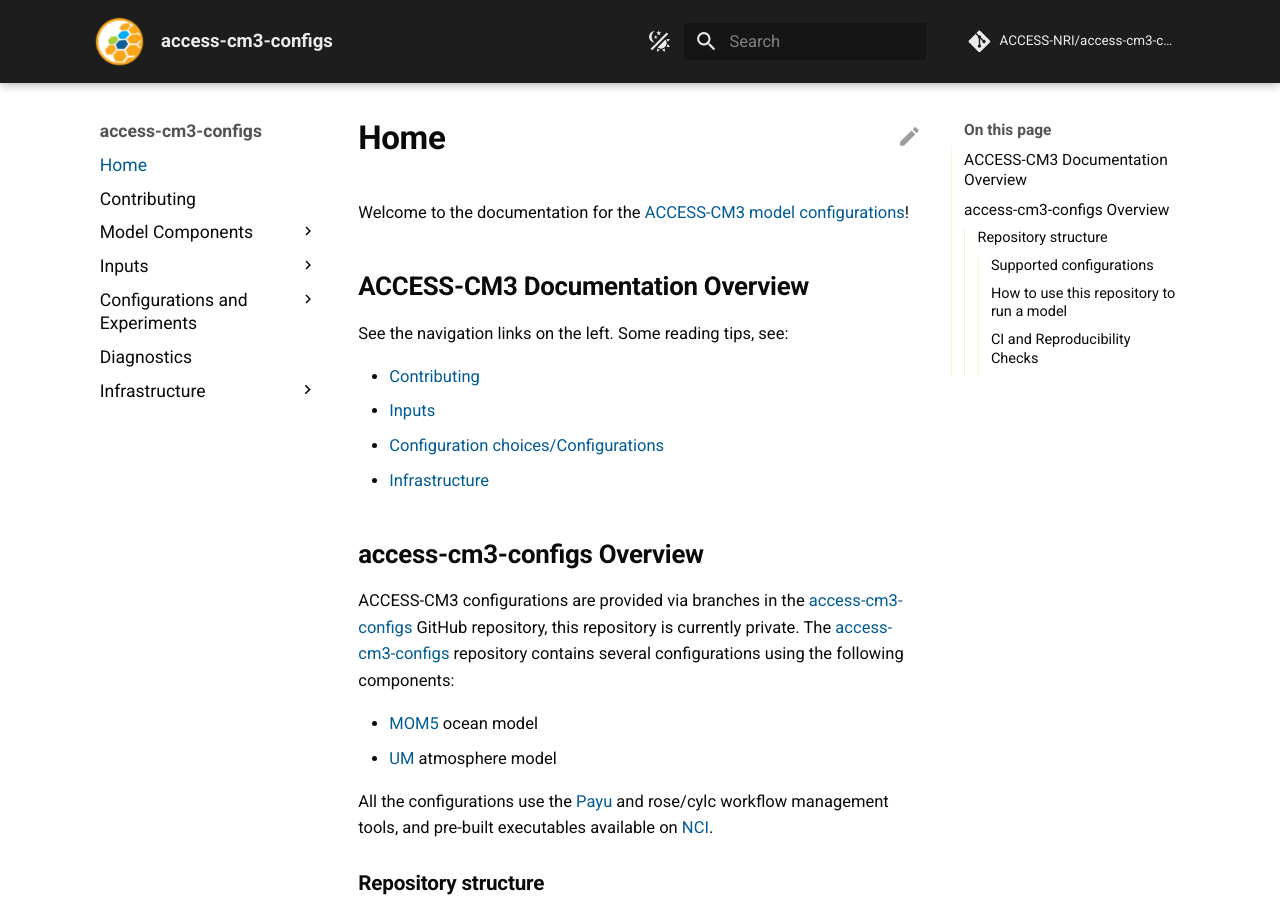
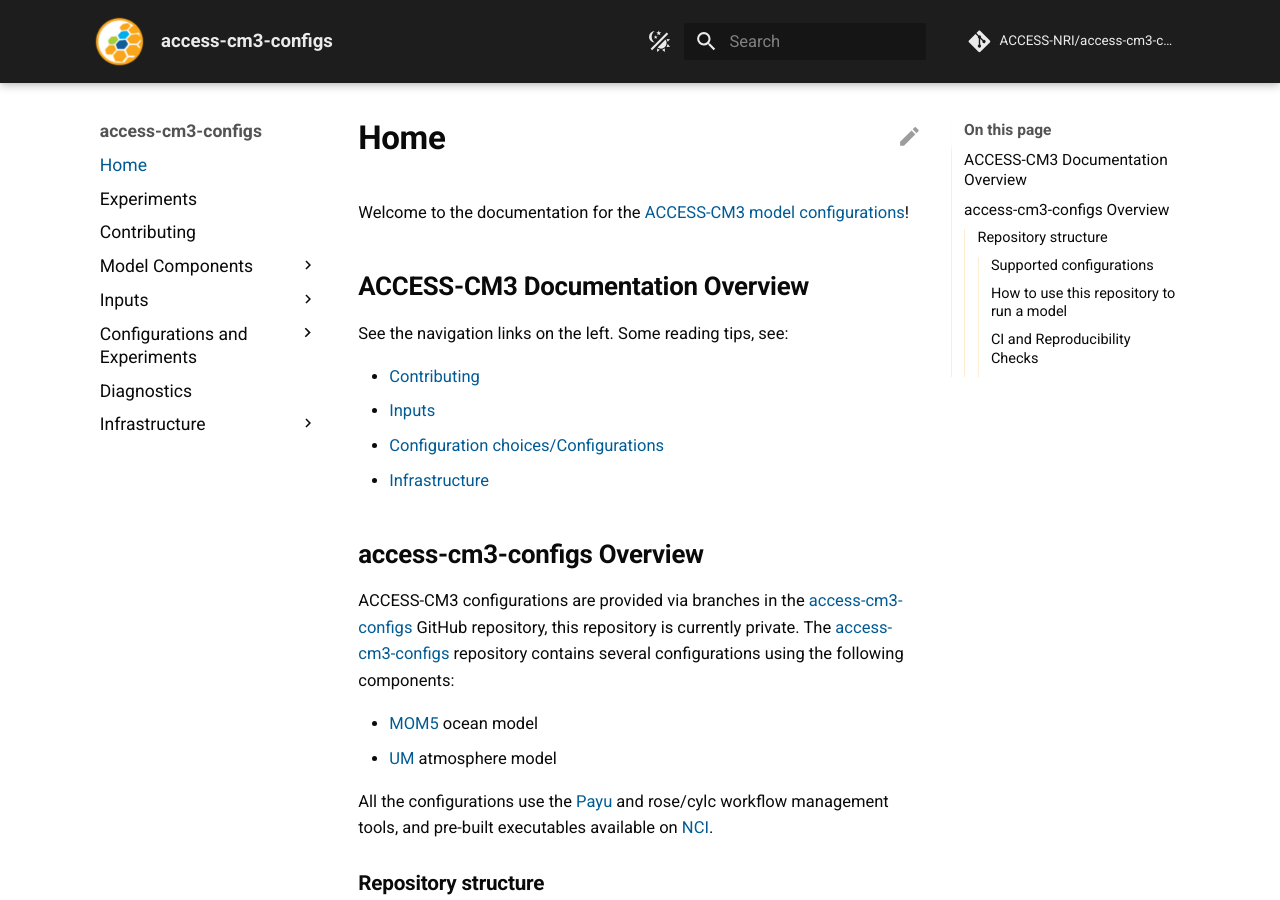
Before and after one commit to ACCESS-NRI/access-cm3-config-docs, an MkDocs documentation site: the page built from documentation/docs/pages/index.md, in a window 1280 px wide and 900 px high. Built offline with MkDocs 1.6.1 and Material for MkDocs 9.7.7, drawn with Linux system fonts in a browser that asks for light colours; comment, search, counter and statistics services are not loaded.

Commit message:
forgot to add the new page to the TOC

```diff
--- a/documentation/mkdocs.yml
+++ b/documentation/mkdocs.yml
@@ -96,6 +96,7 @@ markdown_extensions:
 # Navigation
 nav:
   - Home:                            pages/index.md
+  - Experiments:                     pages/Experiments.md
   - Contributing:
         - Contributing overview:     pages/contributing/index.md
   - Model Components:
```
